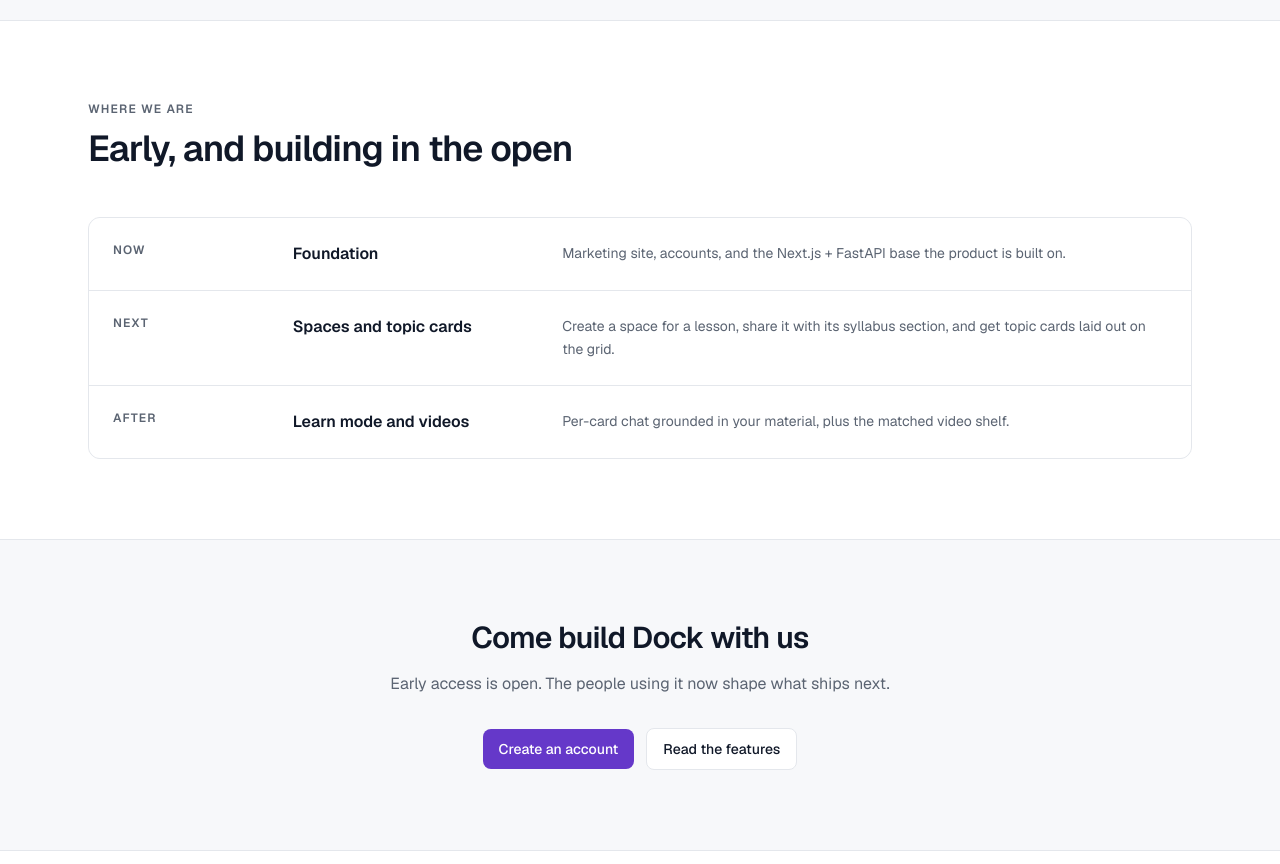
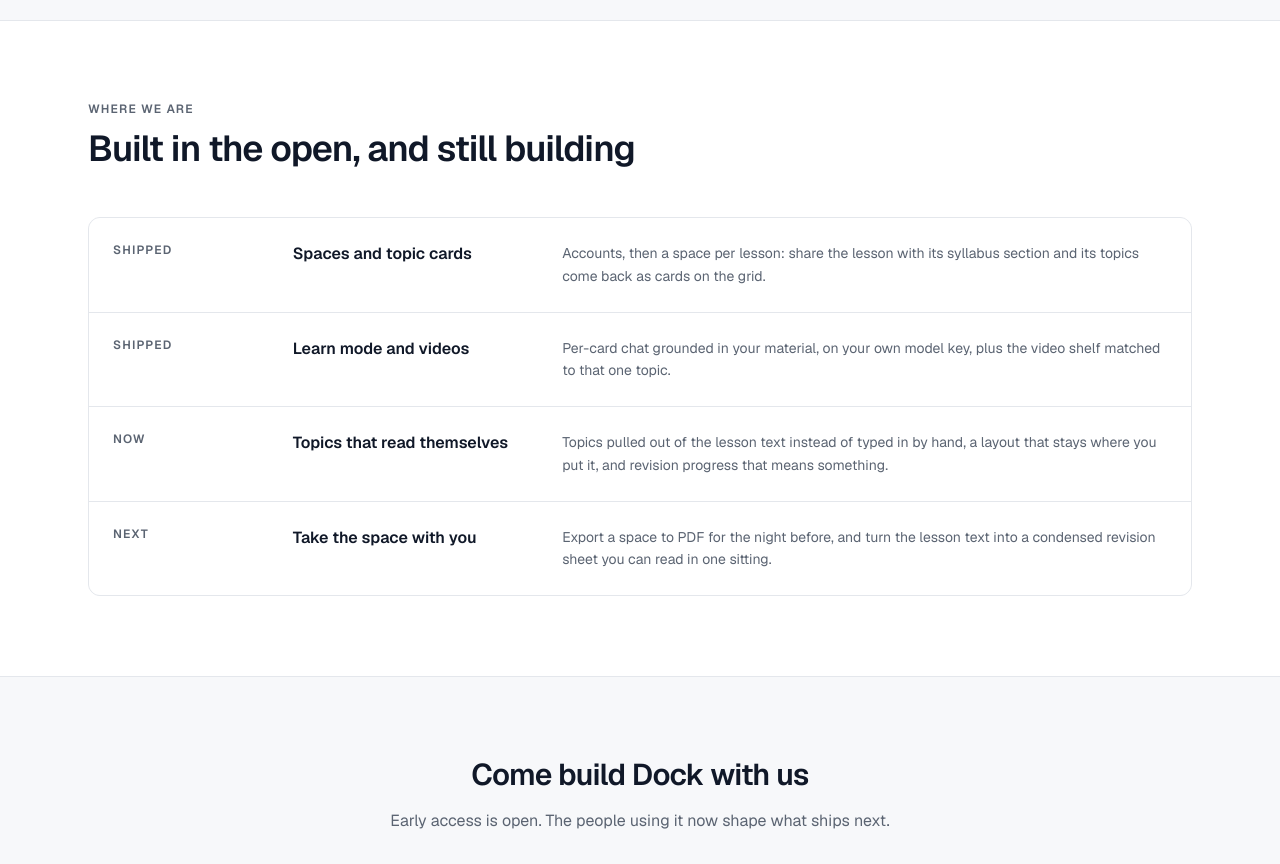
Before and after one commit to omthorat2004/dock, a Next.js app in the folder frontend/: page /about in a window 1280 px wide. Shown: the part 1520-2384 px from the top of the page. Built offline with nearby package versions, Linux system fonts and the light colour scheme; no server answers.

Commit message:
feat(ui): add about section

```diff
--- a/frontend/src/app/(marketing)/about/page.tsx
+++ b/frontend/src/app/(marketing)/about/page.tsx
@@ -30,19 +30,24 @@
 
 const timeline = [
   {
+    phase: "Shipped",
+    title: "Spaces and topic cards",
+    body: "Accounts, then a space per lesson: share the lesson with its syllabus section and its topics come back as cards on the grid.",
+  },
+  {
+    phase: "Shipped",
+    title: "Learn mode and videos",
+    body: "Per-card chat grounded in your material, on your own model key, plus the video shelf matched to that one topic.",
+  },
+  {
     phase: "Now",
-    title: "Foundation",
-    body: "Marketing site, accounts, and the Next.js + FastAPI base the product is built on.",
+    title: "Topics that read themselves",
+    body: "Topics pulled out of the lesson text instead of typed in by hand, a layout that stays where you put it, and revision progress that means something.",
   },
   {
     phase: "Next",
-    title: "Spaces and topic cards",
-    body: "Create a space for a lesson, share it with its syllabus section, and get topic cards laid out on the grid.",
-  },
-  {
-    phase: "After",
-    title: "Learn mode and videos",
-    body: "Per-card chat grounded in your material, plus the matched video shelf.",
+    title: "Take the space with you",
+    body: "Export a space to PDF for the night before, and turn the lesson text into a condensed revision sheet you can read in one sitting.",
   },
 ];
 
@@ -124,12 +129,12 @@
           Where we are
         </p>
         <h2 className="mt-3 max-w-2xl text-balance text-3xl font-semibold tracking-tight sm:text-4xl">
-          Early, and building in the open
+          Built in the open, and still building
         </h2>
 
         <ol className="mt-12 space-y-px overflow-hidden rounded-xl border border-border bg-border">
           {timeline.map((t) => (
-            <li key={t.phase} className="grid gap-2 bg-surface p-6 sm:grid-cols-12 sm:gap-6">
+            <li key={t.title} className="grid gap-2 bg-surface p-6 sm:grid-cols-12 sm:gap-6">
               <span className="text-xs font-semibold uppercase tracking-widest text-muted sm:col-span-2">
                 {t.phase}
               </span>
```
Also changed, not shown: 2 other files (tests, documents, lock files or other folders).
